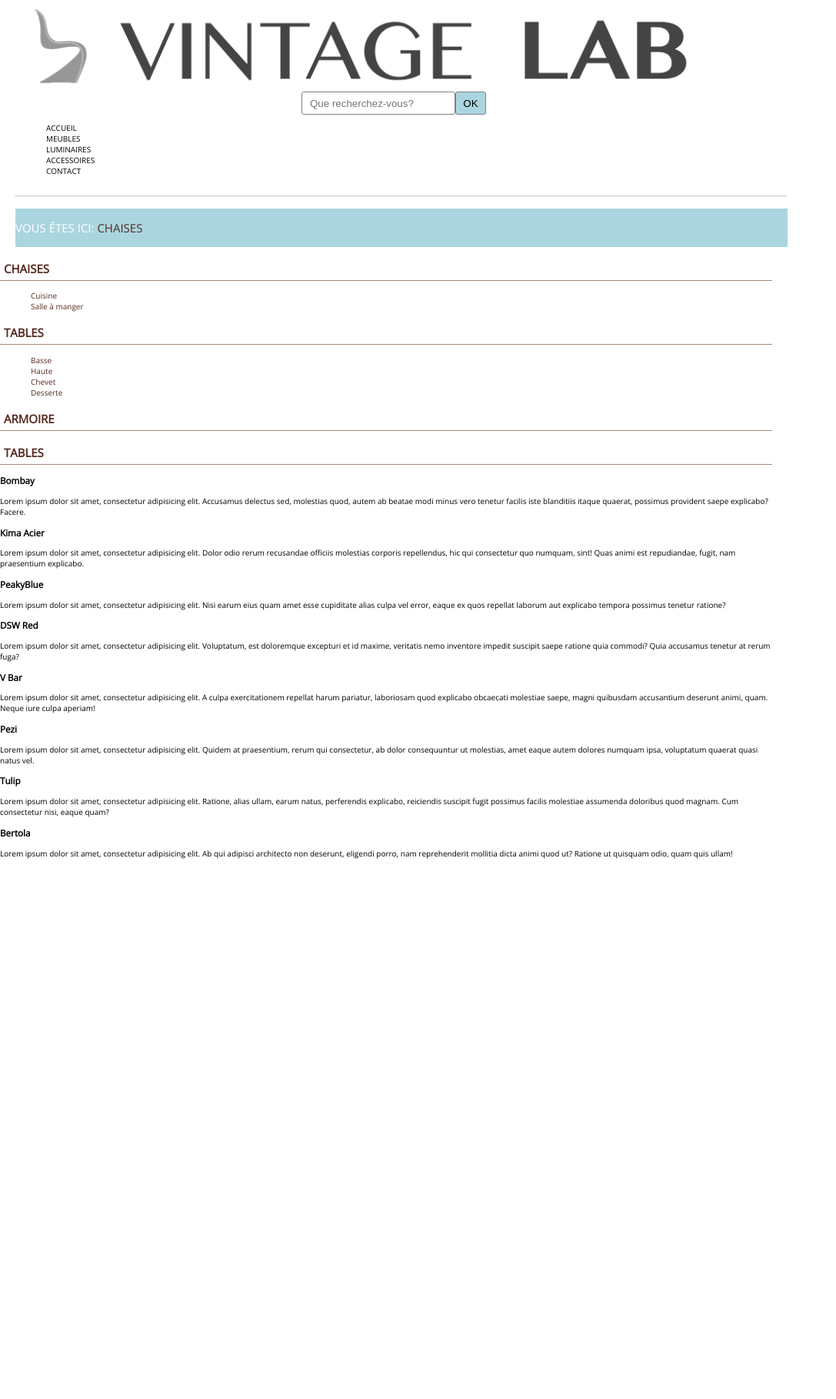
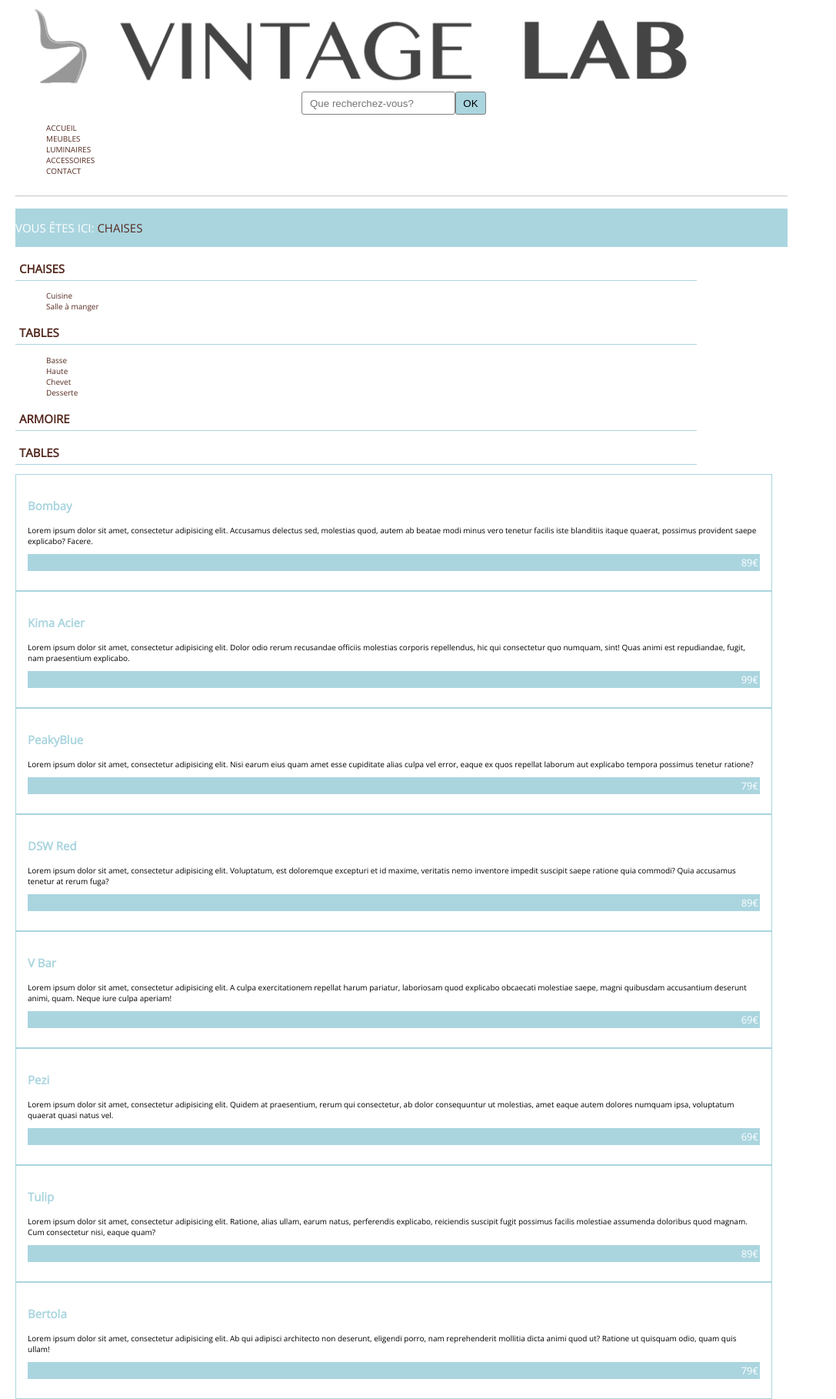
Before and after one commit to thisejf/ProjetMiniSite2018, a PHP site: page /catalogue.html in a window 1280 px wide. Shown: the whole page at 77% size, without its empty margins (0-1087 px from the left). Before the commit the page ends 1116 px from the top, so only its background shows below. Run offline with PHP 8.4, Linux system fonts and the light colour scheme.

Commit message:
add price css

```diff
--- a/catalogue.html
+++ b/catalogue.html
@@ -19,11 +19,11 @@
 		</form>
 		<nav class="menu">
 			<ul>
-				<li><a href="#"></a>ACCUEIL</li>
-				<li><a href="#"></a>MEUBLES</li>
-				<li><a href="#"></a>LUMINAIRES</li>
-				<li><a href="#"></a>ACCESSOIRES</li>
-				<li><a href="#"></a>CONTACT</li>
+				<li><a href="#">ACCUEIL</a></li>
+				<li><a href="#">MEUBLES</a></li>
+				<li><a href="#">LUMINAIRES</a></li>
+				<li><a href="#">ACCESSOIRES</a></li>
+				<li><a href="#">CONTACT</a></li>
 			</ul>
 		</nav>
 		<hr>
@@ -31,7 +31,7 @@
 			<p>VOUS ÊTES ICI: <a href="#">CHAISES</a></p>
 		</div>
 	</header>
-	<main>
+	<main class="container-mobile-1-tab-6-desktop-12">
 		<nav class="menu2">
 			<h2><a href="#">CHAISES</a></h2>
 			<ul>
@@ -53,34 +53,58 @@
 				<h3>Bombay</h3>
 				<p>Lorem ipsum dolor sit amet, consectetur adipisicing elit. Accusamus delectus sed, molestias quod, autem ab beatae modi minus vero tenetur facilis iste blanditiis itaque quaerat, possimus provident saepe explicabo? Facere.
 				 </p>
+				 <ul>
+				 	<li>89€</li>
+				 </ul>
 			</article>
 			<article>
 				<h3>Kima Acier</h3>
 				<p>Lorem ipsum dolor sit amet, consectetur adipisicing elit. Dolor odio rerum recusandae officiis molestias corporis repellendus, hic qui consectetur quo numquam, sint! Quas animi est repudiandae, fugit, nam praesentium explicabo.</p>
+				<ul>
+				 	<li>99€</li>
+				 </ul>
 			</article>
 			<article>
 				<h3>PeakyBlue</h3>
 				<p>Lorem ipsum dolor sit amet, consectetur adipisicing elit. Nisi earum eius quam amet esse cupiditate alias culpa vel error, eaque ex quos repellat laborum aut explicabo tempora possimus tenetur ratione?</p>
+				<ul>
+				 	<li>79€</li>
+				</ul>
 			</article>
 			<article>
 				<h3>DSW Red</h3>
 				<p>Lorem ipsum dolor sit amet, consectetur adipisicing elit. Voluptatum, est doloremque excepturi et id maxime, veritatis nemo inventore impedit suscipit saepe ratione quia commodi? Quia accusamus tenetur at rerum fuga?</p>
+				<ul>
+				 	<li>89€</li>
+				</ul>
 			</article>
 			<article>
 				<h3>V Bar</h3>
 				<p>Lorem ipsum dolor sit amet, consectetur adipisicing elit. A culpa exercitationem repellat harum pariatur, laboriosam quod explicabo obcaecati molestiae saepe, magni quibusdam accusantium deserunt animi, quam. Neque iure culpa aperiam!</p>
+				<ul>
+				 	<li>69€</li>
+				</ul>
 			</article>
 			<article>
 				<h3>Pezi</h3>
 				<p>Lorem ipsum dolor sit amet, consectetur adipisicing elit. Quidem at praesentium, rerum qui consectetur, ab dolor consequuntur ut molestias, amet eaque autem dolores numquam ipsa, voluptatum quaerat quasi natus vel.</p>
+				<ul>
+				 	<li>69€</li>
+				</ul>
 			</article>
 			<article>
 				<h3>Tulip</h3>
 				<p>Lorem ipsum dolor sit amet, consectetur adipisicing elit. Ratione, alias ullam, earum natus, perferendis explicabo, reiciendis suscipit fugit possimus facilis molestiae assumenda doloribus quod magnam. Cum consectetur nisi, eaque quam?</p>
+				<ul>
+				 	<li>89€</li>
+				</ul>
 			</article>
 			<article>
 				<h3>Bertola</h3>
 				<p>Lorem ipsum dolor sit amet, consectetur adipisicing elit. Ab qui adipisci architecto non deserunt, eligendi porro, nam reprehenderit mollitia dicta animi quod ut? Ratione ut quisquam odio, quam quis ullam!</p>
+				<ul>
+				 	<li>79€</li>
+				</ul>
 			</article>
 		</section>
 	</main>
--- a/css/main.css
+++ b/css/main.css
@@ -52,7 +52,7 @@ input{
 	width: 4rem;
 }
 
-.green, .menu2 h2:hover{
+.green, .menu2 h2:hover, article ul{
 	background-color: #AAD5DF;
 }
 
@@ -61,13 +61,41 @@ input{
 }
 
 .menu2 h2{
-	border-bottom: 1px solid #A38A7C;
+	border-bottom: 0.1rem solid #AAD5DF;
+	max-width: 90%;
 	padding:0.5rem;
+}
+
+.menu2 a{
+	display: block;
 }
 
 .filAriane p{
 	font-size: 1.5rem;
+}
+
+article{
+	border: 0.1rem solid #AAD5DF;
+	padding: 1.5rem;
+}
+
+.filAriane p, article ul li{
 	color: #FFF;
+}
+
+article ul{
+	padding:0.2rem;
+}
+
+article ul li{
+	font-size: 1.3rem;
+	text-align: right;
+}
+
+
+h3{
+	font-size: 1.5rem;
+	color: #AAD5DF;
 }
 
 .clearfix{
```
